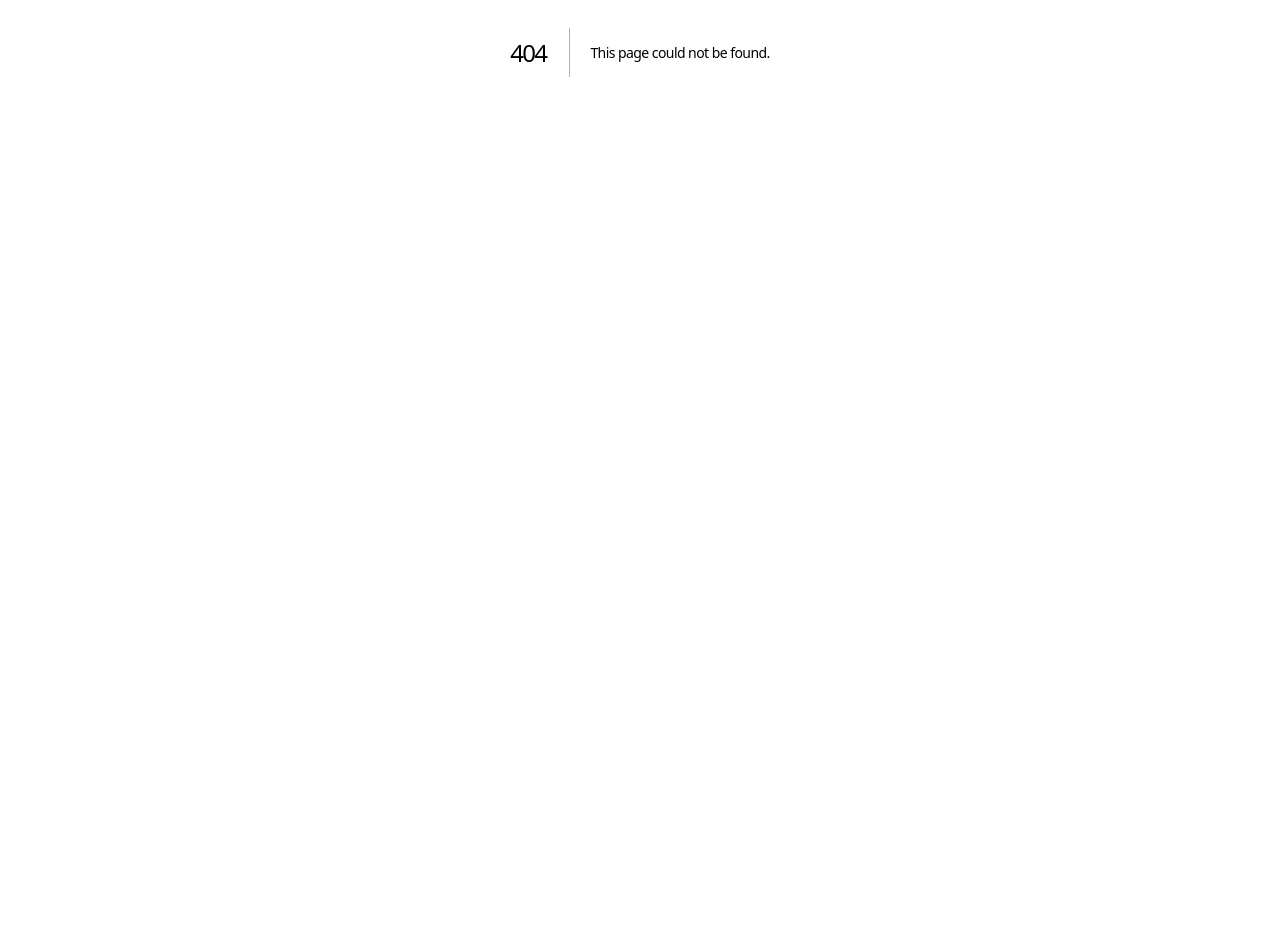
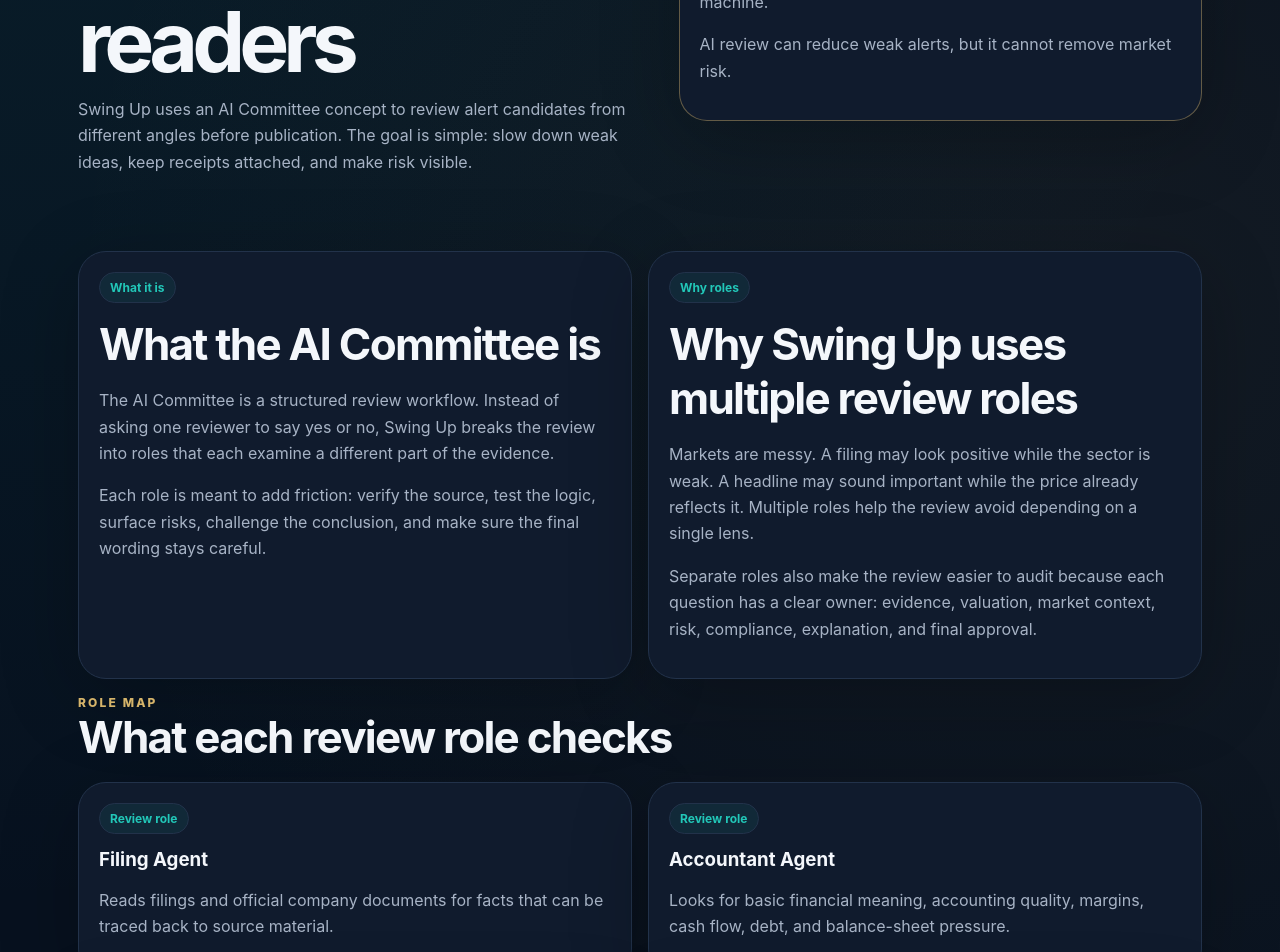
Before and after one commit to Team-AI-Factory/swing-up, a Next.js app: page /ai-committee-explained in a window 1280 px wide. Before the commit this address had no page. Shown: the part 416-1368 px from the top of the page. Before the commit the page ends 868 px from the top, so only its background shows below. Built offline with nearby package versions, Linux system fonts and the light colour scheme.

Commit message:
Add AI Committee explainer page

```diff
--- /dev/null
+++ b/app/ai-committee-explained/page.tsx
@@ -0,0 +1,184 @@
+const reviewRoles = [
+  {
+    name: "Filing Agent",
+    checks: "Reads filings and official company documents for facts that can be traced back to source material.",
+  },
+  {
+    name: "Accountant Agent",
+    checks: "Looks for basic financial meaning, accounting quality, margins, cash flow, debt, and balance-sheet pressure.",
+  },
+  {
+    name: "DCF Agent",
+    checks: "Tests whether valuation assumptions are reasonable and whether the story depends on aggressive future expectations.",
+  },
+  {
+    name: "Market Agent",
+    checks: "Compares the alert candidate with price action, liquidity, volume, and whether the market may have already reacted.",
+  },
+  {
+    name: "News Agent",
+    checks: "Reviews current public news and separates fresh evidence from repeated coverage, commentary, or stale headlines.",
+  },
+  {
+    name: "Macro Agent",
+    checks: "Considers rates, inflation, currency, commodity, and broad risk conditions that could change how investors respond.",
+  },
+  {
+    name: "Industry Agent",
+    checks: "Compares the company or theme with peers, sector demand, regulation, supply chains, and competitive pressure.",
+  },
+  {
+    name: "Knock-On Agent",
+    checks: "Asks who else could be affected, including suppliers, customers, competitors, adjacent sectors, and second-order impacts.",
+  },
+  {
+    name: "Risk Agent",
+    checks: "Lists what could break the thesis, delay the outcome, reduce the impact, or make the setup too uncertain.",
+  },
+  {
+    name: "Skeptic Agent",
+    checks: "Challenges the strongest claim, looks for missing evidence, and asks whether the candidate is weaker than it first appears.",
+  },
+  {
+    name: "Compliance Agent",
+    checks: "Reviews wording for balanced language, missing caveats, unsupported claims, and anything that sounds like personal advice.",
+  },
+  {
+    name: "Explainer Agent",
+    checks: "Turns the review into plain English so readers can understand the evidence, uncertainty, and limits.",
+  },
+  {
+    name: "Final Judge",
+    checks: "Makes the final publish-or-block decision after the role reviews, evidence checks, risk notes, and wording checks are complete.",
+  },
+];
+
+const principles = [
+  "The AI Committee is a review process, not a guarantee machine.",
+  "No paid or user-facing alert should be published until final review approves it.",
+  "AI review can reduce weak alerts, but it cannot remove market risk.",
+];
+
+export default function AiCommitteeExplainedPage() {
+  return (
+    <div className="page">
+      <section className="hero trust-hero">
+        <div>
+          <div className="eyebrow">AI Committee explained</div>
+          <h1>A calm review process before an alert reaches readers</h1>
+          <p>
+            Swing Up uses an AI Committee concept to review alert candidates from different angles before publication. The goal is simple: slow down weak ideas, keep receipts attached, and make risk visible.
+          </p>
+        </div>
+        <article className="card risk-callout">
+          <span className="badge">Important</span>
+          <h2 style={{ marginTop: 14 }}>Review is not certainty</h2>
+          <p>{principles[0]}</p>
+          <p>{principles[2]}</p>
+        </article>
+      </section>
+
+      <section className="grid two trust-section">
+        <article className="card">
+          <span className="badge">What it is</span>
+          <h2 style={{ marginTop: 14 }}>What the AI Committee is</h2>
+          <p>
+            The AI Committee is a structured review workflow. Instead of asking one reviewer to say yes or no, Swing Up breaks the review into roles that each examine a different part of the evidence.
+          </p>
+          <p>
+            Each role is meant to add friction: verify the source, test the logic, surface risks, challenge the conclusion, and make sure the final wording stays careful.
+          </p>
+        </article>
+
+        <article className="card">
+          <span className="badge">Why roles</span>
+          <h2 style={{ marginTop: 14 }}>Why Swing Up uses multiple review roles</h2>
+          <p>
+            Markets are messy. A filing may look positive while the sector is weak. A headline may sound important while the price already reflects it. Multiple roles help the review avoid depending on a single lens.
+          </p>
+          <p>
+            Separate roles also make the review easier to audit because each question has a clear owner: evidence, valuation, market context, risk, compliance, explanation, and final approval.
+          </p>
+        </article>
+      </section>
+
+      <section className="trust-section">
+        <div className="eyebrow">Role map</div>
+        <h2>What each review role checks</h2>
+        <div className="grid two" style={{ marginTop: 18 }}>
+          {reviewRoles.map((role) => (
+            <article className="card" key={role.name}>
+              <span className="badge">Review role</span>
+              <h3 style={{ marginTop: 14 }}>{role.name}</h3>
+              <p>{role.checks}</p>
+            </article>
+          ))}
+        </div>
+      </section>
+
+      <section className="grid two trust-section">
+        <article className="card risk-callout">
+          <span className="badge">Challenge</span>
+          <h2 style={{ marginTop: 14 }}>Why the Skeptic Agent matters</h2>
+          <p>
+            The Skeptic Agent is there to push back. It asks whether the alert candidate is too optimistic, too thinly sourced, too late, too obvious, or missing a stronger counterpoint.
+          </p>
+          <p>
+            This matters because a useful review should not only explain why something could work. It should also explain why it could fail.
+          </p>
+        </article>
+
+        <article className="card risk-callout">
+          <span className="badge">Wording</span>
+          <h2 style={{ marginTop: 14 }}>Why the Compliance Agent matters</h2>
+          <p>
+            The Compliance Agent checks whether language is balanced, clear, and supported by evidence. It helps prevent hype, unsupported claims, and wording that could confuse research with personal investment advice.
+          </p>
+          <p>
+            Careful wording protects readers by keeping uncertainty visible instead of hiding it behind confident-sounding language.
+          </p>
+        </article>
+      </section>
+
+      <section className="grid two trust-section">
+        <article className="card">
+          <span className="badge">Final gate</span>
+          <h2 style={{ marginTop: 14 }}>Why the Final Judge can block publication</h2>
+          <p>{principles[1]}</p>
+          <p>
+            The Final Judge can block an alert when receipts are weak, risks are missing, the review is incomplete, the wording is not balanced, or the evidence does not support publication.
+          </p>
+        </article>
+
+        <article className="card">
+          <span className="badge">Limits</span>
+          <h2 style={{ marginTop: 14 }}>Why AI review does not promise investment results</h2>
+          <p>
+            Even a careful review cannot know future prices. New information, market mood, liquidity, earnings surprises, policy changes, and investor behavior can all overwhelm the original setup.
+          </p>
+          <p>
+            AI review can improve discipline, but readers still need to make their own decisions and understand that outcomes remain uncertain.
+          </p>
+        </article>
+      </section>
+
+      <section className="trust-section">
+        <article className="card">
+          <span className="badge">Receipts and risk</span>
+          <h2 style={{ marginTop: 14 }}>Why receipts and risk still matter</h2>
+          <p>
+            Receipts let readers inspect the evidence instead of relying on a summary alone. Risk notes show what could be wrong, delayed, already priced in, or less important than it appears.
+          </p>
+          <div className="grid two" style={{ marginTop: 18 }}>
+            {principles.map((principle) => (
+              <div className="metric" key={principle}>
+                <span>Principle</span>
+                <strong>{principle}</strong>
+              </div>
+            ))}
+          </div>
+        </article>
+      </section>
+    </div>
+  );
+}
```
